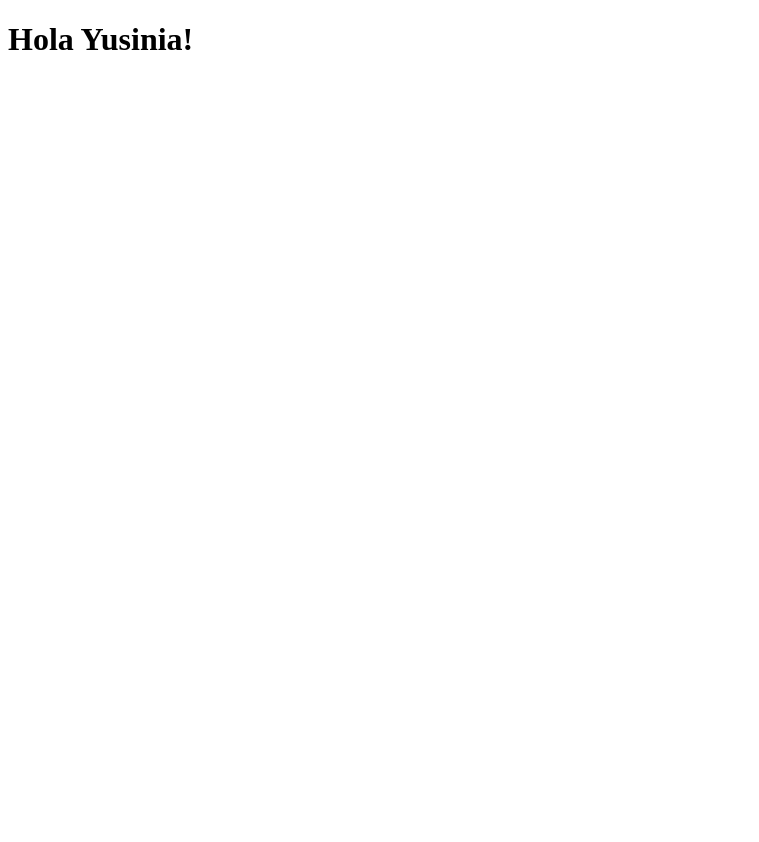
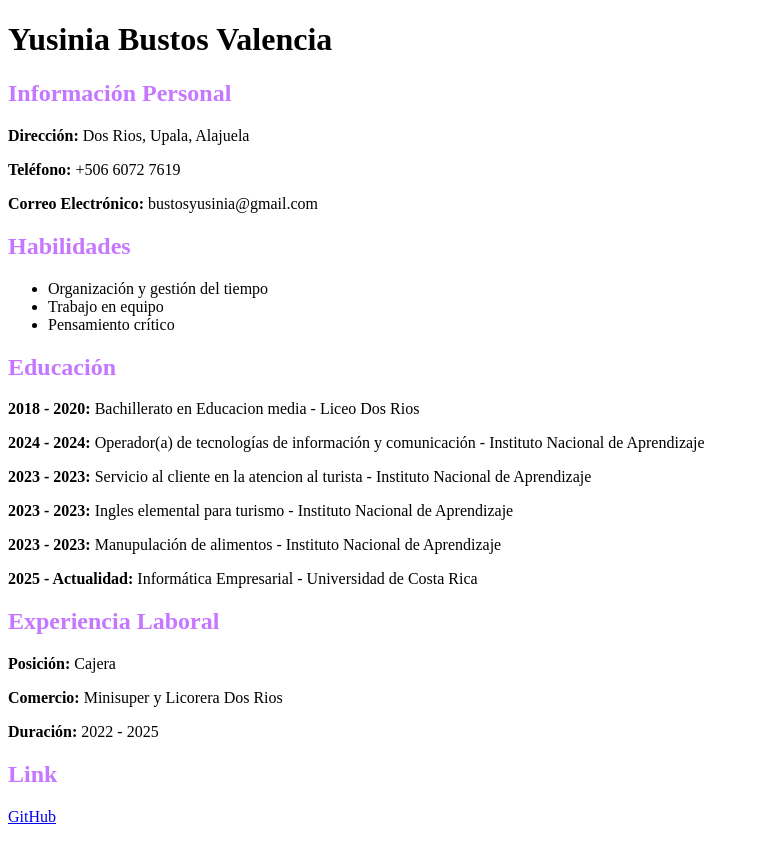
Before and after one commit to Yusinia/proyecto1, a website: page src/index.html in a window 1280 px wide. Shown: the whole page, without its empty margins (0-759 px from the left). Before the commit the page ends 800 px from the top, so only its background shows below. Drawn offline with Linux system fonts and the light colour scheme.

Commit message:
actualizacion

```diff
--- a/package.json
+++ b/package.json
@@ -6,7 +6,7 @@
   "scripts": {
     "dev": "servor src/ index.html 1234 --reload",
     "build": "echo 'Build script'",
-    "deploy": "echo 'Deploy script'"
+    "deploy": "gh-pages -d src/"
   },
   "keywords": [],
   "author": "",
@@ -21,6 +21,7 @@
   "packageManager": "pnpm@11.24.0",
   "type": "module",
   "devDependencies": {
+    "gh-pages": "^6.3.0",
     "servor": "^4.0.2"
   }
 }
--- a/src/index.css
+++ b/src/index.css
@@ -0,0 +1,4 @@
+h2{
+    color:rgb(198, 119, 255)
+
+}
--- a/src/index.html
+++ b/src/index.html
@@ -3,9 +3,47 @@
 <head>
     <meta charset="UTF-8">
     <meta name="viewport" content="width=h, initial-scale=1.0">
-    <title>Document</title>
+    <title>Curriculum</title>
+    <link rel="stylesheet" href="index.css">
 </head>
 <body>
-    <h1>Hola Yusinia!</h1>
+    <h1>Yusinia Bustos Valencia</h1>
+
+    <div>
+        <h2>Información Personal</h2>
+        <p><strong>Dirección:</strong> Dos Rios, Upala, Alajuela</p>
+        <p><strong>Teléfono:</strong> +506 6072 7619</p>
+        <p><strong>Correo Electrónico:</strong> bustosyusinia@gmail.com</p>
+    </div>
+
+            <div>
+            <h2>Habilidades</h2>
+            <ul>
+                <li>Organización y gestión del tiempo</li>
+                <li>Trabajo en equipo</li>
+                <li>Pensamiento crítico</li>
+            </ul>
+        </div>
+
+    <div>
+        <h2>Educación</h2>
+        <p><strong>2018 - 2020:</strong> Bachillerato en Educacion media - Liceo Dos Rios</p>
+        <p><strong>2024 - 2024:</strong> Operador(a) de tecnologías de información y comunicación - Instituto Nacional de Aprendizaje</p>
+        <p><strong>2023 - 2023:</strong> Servicio al cliente en la atencion al turista - Instituto Nacional de Aprendizaje</p>
+        <p><strong>2023 - 2023:</strong> Ingles elemental para turismo - Instituto Nacional de Aprendizaje</p>
+        <p><strong>2023 - 2023:</strong> Manupulación de alimentos - Instituto Nacional de Aprendizaje</p>
+        <p><strong>2025 - Actualidad:</strong> Informática Empresarial - Universidad de Costa Rica</p>
+
+        <div>
+            <h2>Experiencia Laboral</h2>
+            <p><strong>Posición:</strong> Cajera</p>
+            <p><strong>Comercio:</strong> Minisuper y Licorera Dos Rios</p>
+            <p><strong>Duración:</strong> 2022 - 2025</p>
+        </div>
+
+        <div>
+            <h2>Link</h2>
+            <p><a href="https://github.com/Yusinia">GitHub</a></p>
+        </div>
 </body>
 </html>
```
Also changed, not shown: pnpm-lock.yaml.
